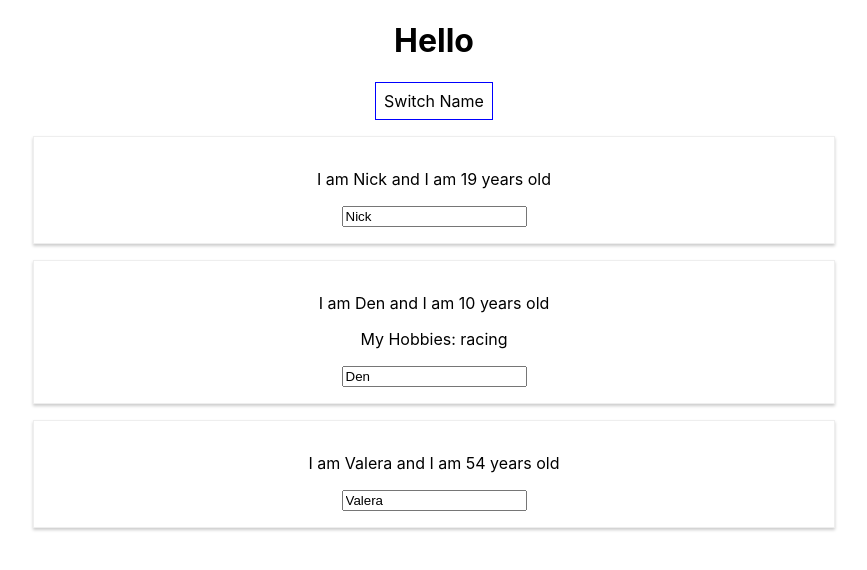
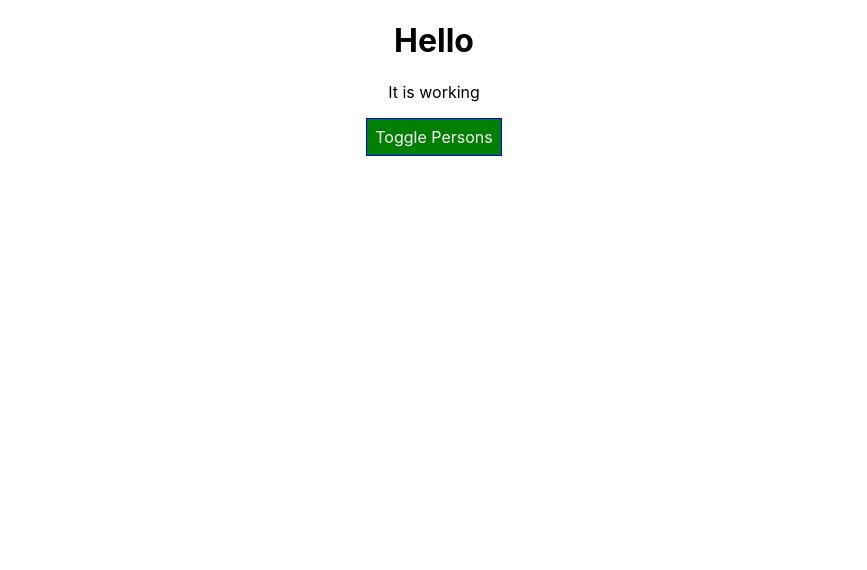
Before and after one commit to NikitaDenysenko/React-Burger-Project, a React (Create React App) app in the folder react-learning/: page / in a window 1280 px wide. Shown: the top 570 px of the page, without its empty margins (206-1073 px from the left). Built offline with nearby package versions, Linux system fonts and the light colour scheme.

Commit message:
Styled components with Radium and improved their work

```diff
--- a/react-learning/package.json
+++ b/react-learning/package.json
@@ -6,9 +6,11 @@
     "@testing-library/jest-dom": "^4.2.4",
     "@testing-library/react": "^9.5.0",
     "@testing-library/user-event": "^7.2.1",
+    "radium": "^0.26.0",
     "react": "^16.13.1",
     "react-dom": "^16.13.1",
-    "react-scripts": "3.4.1"
+    "react-scripts": "3.4.1",
+    "styled-components": "^5.1.1"
   },
   "scripts": {
     "start": "react-scripts start",
--- a/react-learning/src/App.css
+++ b/react-learning/src/App.css
@@ -1,3 +1,11 @@
 .App {
   text-align: center;
 }
+
+.red {
+  color: red;
+}
+
+.bold {
+  font-weight: bold;
+}
--- a/react-learning/src/App.js
+++ b/react-learning/src/App.js
@@ -1,64 +1,111 @@
-import React, { useState } from 'react';
+import React, { Component } from 'react';
 import './App.css';
+import Radium, { StyleRoot } from 'radium';
 import Person from './Person/Person';
 
-const App = (props) => {
-    const [personsState, setPersonsState] = useState({
+class App extends Component {
+    state = {
         persons: [
-            { name: 'Nick', age: 19 },
-            { name: 'Den', age: 10 },
-            { name: 'Valera', age: 54 },
+            { id: '1', name: 'Nick', age: 19 },
+            { id: '2', name: 'Den', age: 10 },
+            { id: '3', name: 'Valera', age: 54 },
         ],
         otherState: 'some other value',
+        showPersons: false,
+    };
+
+    nameChangedHandler = (event, id) => {
+        const personIndex = this.state.persons.findIndex((p) => {
+            return p.id === id;
         });
 
-    const switchNameHandler = (newName) => {
-        setPersonsState({
-            persons: [
-                { name: newName, age: 19 },
-                { name: 'Den', age: 27 },
-                { name: 'Valera', age: 54 },
-            ],
-            otherState: personsState.otherState,
+        const person = {
+            ...this.state.persons[personIndex],
+        };
+
+        person.name = event.target.value;
+
+        const persons = [...this.state.persons];
+        persons[personIndex] = person;
+
+        this.setState({
+            persons: persons,
         });
     };
 
-    const nameChangedHandler = (event) => {
-        setPersonsState({
-            persons: [
-                { name: 'Nick', age: 19 },
-                { name: event.target.value, age: 27 },
-                { name: 'Valera', age: 54 },
-            ],
-            otherState: personsState.otherState,
-        });
+    deletePersonHandler = (personIndex) => {
+        const persons = [...this.state.persons];
+        persons.splice(personIndex, 1);
+        this.setState({ persons: persons });
     };
 
+    togglePersonsHandler = () => {
+        //"this" always returns to the class
+        const doesShow = this.state.showPersons;
+        this.setState({ showPersons: !doesShow });
+    };
+
+    render() {
         const style = {
-        backgroundColor: 'white',
+            backgroundColor: 'green',
+            color: 'white',
             font: 'inherit',
             border: '1px solid blue',
             padding: '8px',
             cursor: 'pointer',
+            ':hover': {
+                backgroundColor: 'lightgreen',
+                color: 'black',
+            },
         };
 
+        let persons = null;
+
+        if (this.state.showPersons) {
+            persons = (
+                <div>
+                    {this.state.persons.map((person, index) => {
                         return (
+                            <Person
+                                click={() => this.deletePersonHandler(index)}
+                                name={person.name}
+                                age={person.age}
+                                key={person.id}
+                                changed={(event) => this.nameChangedHandler(event, person.id)}
+                            />
+                        );
+                    })}
+                </div>
+            );
+
+            style.backgroundColor = 'red';
+            style[':hover'] = {
+                backgroundColor: 'salmon',
+                color: 'black',
+            };
+        }
+
+        const classes = [];
+        if (this.state.persons.length <= 2) {
+            classes.push('red');
+        }
+        if (this.state.persons.length <= 1) {
+            classes.push('bold');
+        }
+
+        return (
+            <StyleRoot>
                 <div className='App'>
                     <h1>Hello</h1>
-            <button style={style} onClick={() => switchNameHandler('Nickolas')}>
-                Switch Name
+                    <p className={classes.join(' ')}>It is working</p>
+                    <button style={style} onClick={this.togglePersonsHandler}>
+                        Toggle Persons
                     </button>
-            <Person name={personsState.persons[0].name} age={personsState.persons[0].age} />
-            <Person
-                name={personsState.persons[1].name}
-                age={personsState.persons[1].age}
-                click={switchNameHandler.bind(this, 'Smith')}
-                changed={nameChangedHandler}>
-                My Hobbies: racing
-            </Person>
-            <Person name={personsState.persons[2].name} age={personsState.persons[2].age} />
+                    {persons}
                 </div>
+            </StyleRoot>
         );
-};
+    }
+}
 
-export default App;
+export default Radium(App);
--- a/react-learning/src/Person/Person.js
+++ b/react-learning/src/Person/Person.js
@@ -1,19 +1,24 @@
 import React from 'react';
+import Radium from 'radium';
 
 import './Person.css';
 
 const person = (props) => {
+    const style = {
+        '@media (min-width: 500px)': {
+            width: '450px',
+        },
+    };
+
     return (
-        <div className="Person">
+        <div className='Person' style={style}>
             <p onClick={props.click}>
                 I am {props.name} and I am {props.age} years old
             </p>
-            <p>
-                {props.children}
-            </p>
-            <input type='text' onChange={props.changed} value={props.name}/>
+            <p>{props.children}</p>
+            <input type='text' onChange={props.changed} value={props.name} />
         </div>
     );
 };
 
-export default person;
+export default Radium(person);
```
Also changed, not shown: 1 other file (tests, documents, lock files or other folders). Lines whose indentation alone changed are shown as unchanged.
